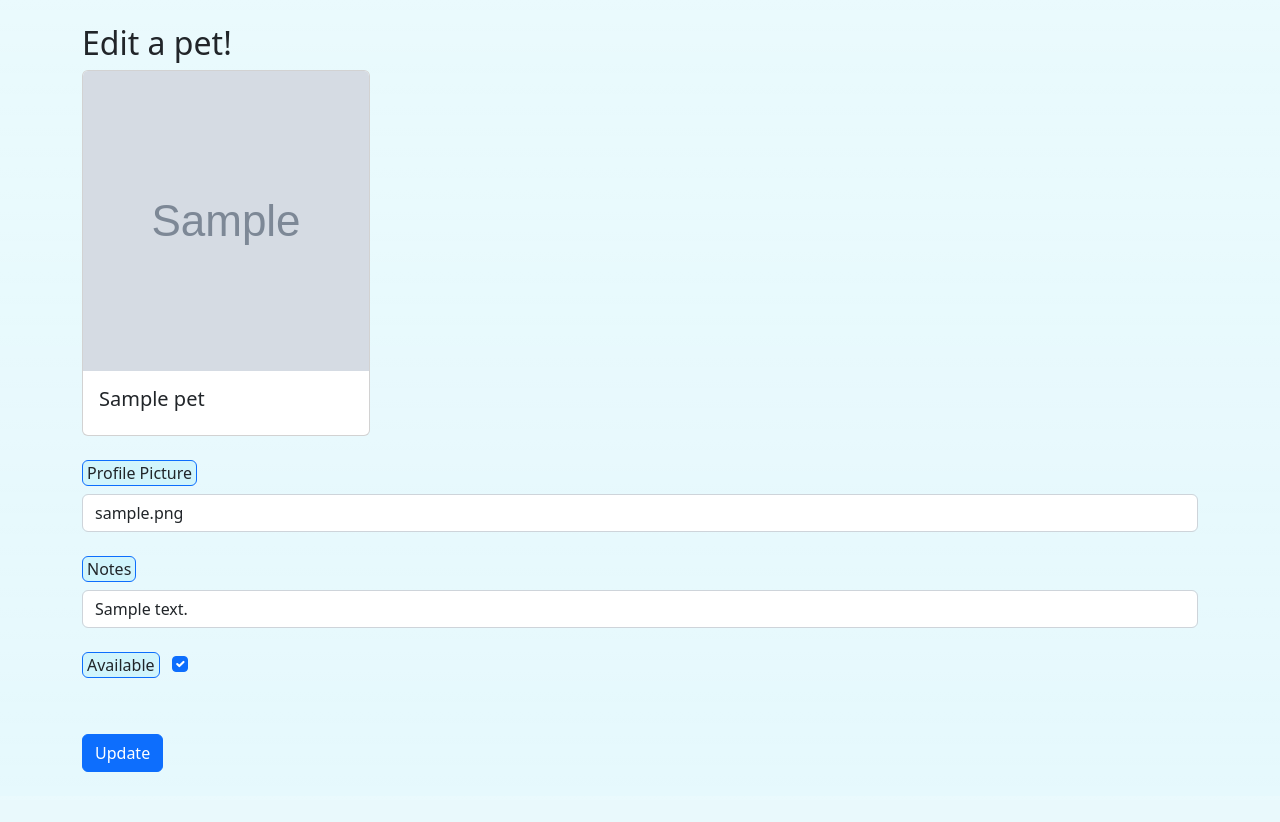
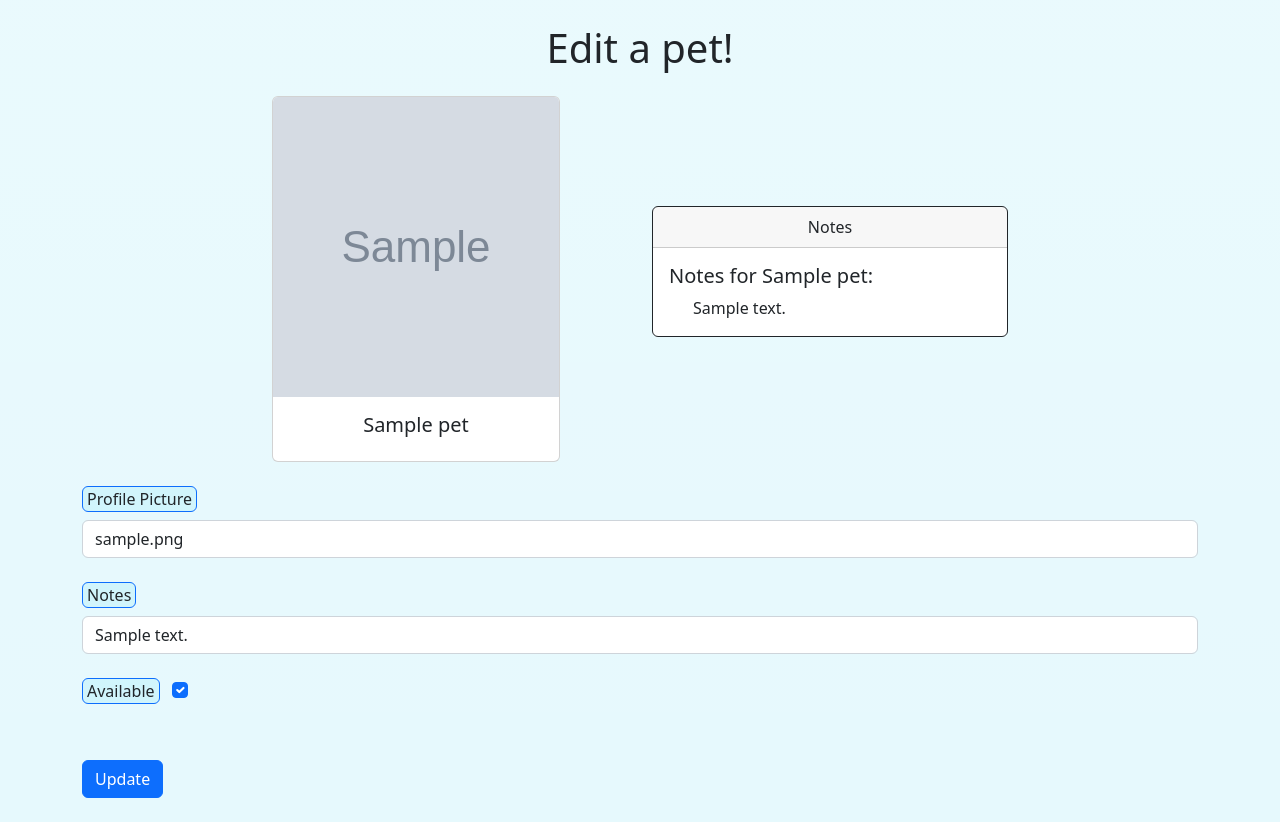
Before and after one commit to coachdaveofficial/wtforms-exercise, a Flask app: page /1/ in a window 1280 px wide. Before the commit the page ends 772 px from the top, so only its background shows below. Run offline with Flask 3, Linux system fonts and the light colour scheme; tables that the repository leaves empty hold one stand-in row (values such as "Sample post"); grey boxes marked "Sample" are stand-in pictures.

Commit message:
updated bootstrap on  edit_pet_form

```diff
--- a/app.py
+++ b/app.py
@@ -24,6 +24,7 @@ with app.app_context():
 
 @app.route('/')
 def home_page():
+    '''Render homepage and show pets'''
 
     pets = get_all_pets()
 
--- a/models.py
+++ b/models.py
@@ -10,6 +10,7 @@ def connect_db(app):
 
 
 class Pet(db.Model):
+    """Pet."""
 
     __tablename__ = 'pets'
 
--- a/templates/edit_pet_form.html
+++ b/templates/edit_pet_form.html
@@ -6,16 +6,29 @@
 
 
 <div class="container mt-4">
-    <div class="row">
-        <div class="col">
-            <h2>Edit a pet!</h2>
+    <div class="row justify-content-center">
+        <h1 class='text-center mb-4'>Edit a pet!</h1>
+        <div class="col-4">
+
 
             <div class="card" style="width: 18rem;">
                 <img src="{{pet.photo_url}}" class="card-img-top img-responsive" alt="Pet Profile Picture">
                 <div class="card-body">
-                    <h5 class="card-title">{{pet.name}}</h5>
+                    <h5 class="card-title text-center">{{pet.name}}</h5>
                 </div>
             </div>
+        </div>
+
+        <div class="col-4 align-self-center">
+
+            <div class="card border-dark mb-3" style="max-width: 180rem;">
+                <div class="card-header text-center">Notes</div>
+                <div class="card-body text-dark">
+                  <h5 class="card-title">Notes for {{pet.name}}:</h5>
+                  <p class="card-text ms-4">{{pet.notes}}</p>
+                </div>
+              </div>
+        </div>
 
             <form method="POST">
                 <div class="mb-4 mt-4">
@@ -45,7 +58,7 @@
                     <button type="submit" class="btn btn-primary">Update</button>
                 </div>
             </form>
-        </div>
+
 
 
     </div>
```
Also changed, not shown: services.py (+0 -7 lines).
